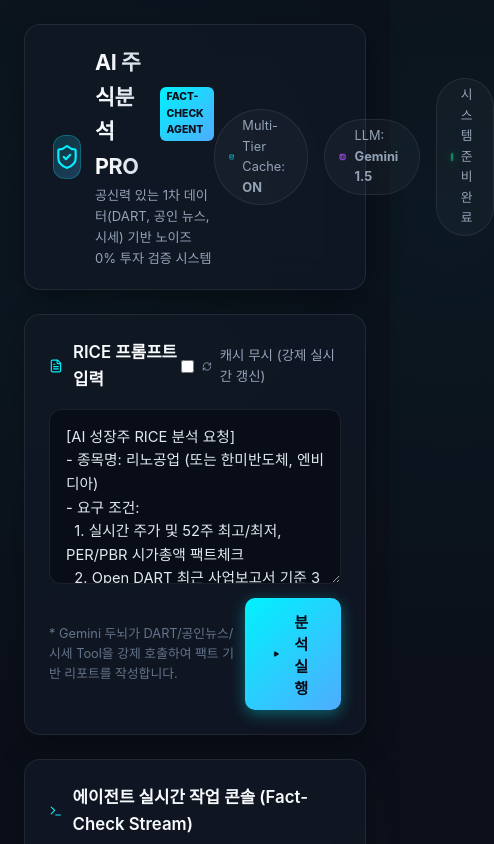
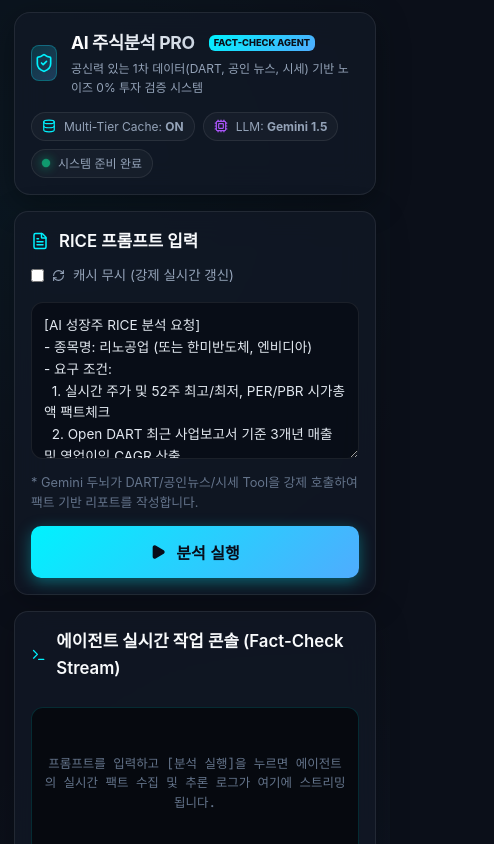
Before and after one commit to anyway102900-tech/ai-stock-pro, a React (Vite) app in the folder frontend/: page / in a window 390 px wide. Shown: the top 844 px of the page, 494 px wide, since content can reach past the window. Built offline with nearby package versions, Linux system fonts and the light colour scheme; a web font is replaced by a local one.

Commit message:
Optimize responsive layout for mobile and tablet devices

```diff
--- a/frontend/src/App.css
+++ b/frontend/src/App.css
@@ -464,3 +464,149 @@
   0% { background-position: 200% 0; }
   100% { background-position: -200% 0; }
 }
+
+/* Table Responsive Wrapper */
+.table-responsive {
+  width: 100%;
+  overflow-x: auto;
+  -webkit-overflow-scrolling: touch;
+  margin: 16px 0;
+  border-radius: 8px;
+  border: 1px solid rgba(255, 255, 255, 0.08);
+}
+
+.table-responsive table {
+  margin: 0;
+  min-width: 500px;
+}
+
+/* ==========================================================
+   📱 Mobile & Tablet Responsive Media Queries
+   ========================================================== */
+
+/* 태블릿 및 대형 모바일 (Max 768px) */
+@media (max-width: 768px) {
+  .dashboard-container {
+    padding: 12px 14px;
+    gap: 16px;
+  }
+
+  .dashboard-header {
+    flex-direction: column;
+    align-items: flex-start;
+    padding: 16px;
+    gap: 14px;
+  }
+
+  .header-status-panel {
+    width: 100%;
+    flex-wrap: wrap;
+    gap: 8px;
+    justify-content: flex-start;
+  }
+
+  .status-chip {
+    font-size: 0.75rem;
+    padding: 4px 10px;
+  }
+
+  .glass-card {
+    padding: 16px;
+    border-radius: 14px;
+  }
+
+  .card-header-bar {
+    flex-direction: column;
+    align-items: flex-start;
+    gap: 10px;
+  }
+
+  .prompt-controls {
+    flex-direction: column;
+    align-items: stretch;
+    gap: 12px;
+  }
+
+  .btn-primary {
+    width: 100%;
+    justify-content: center;
+    padding: 14px;
+    font-size: 1rem;
+  }
+
+  .console-body {
+    padding: 12px;
+    min-height: 160px;
+    max-height: 240px;
+    font-size: 0.78rem;
+  }
+
+  .log-entry {
+    gap: 6px;
+  }
+
+  .log-timestamp {
+    min-width: 56px;
+    font-size: 0.7rem;
+  }
+
+  .report-content {
+    padding: 16px;
+  }
+
+  .report-content h1 { font-size: 1.25rem; }
+  .report-content h2 { font-size: 1.1rem; }
+  .report-content h3 { font-size: 0.98rem; }
+
+  .source-item {
+    flex-direction: column;
+    align-items: flex-start;
+    gap: 4px;
+    padding-bottom: 8px;
+    border-bottom: 1px dashed rgba(255, 255, 255, 0.06);
+  }
+
+  .source-item:last-child {
+    border-bottom: none;
+    padding-bottom: 0;
+  }
+}
+
+/* 초소형 모바일 기기 (Max 480px) */
+@media (max-width: 480px) {
+  .brand-icon-wrapper {
+    width: 36px;
+    height: 36px;
+    border-radius: 8px;
+  }
+
+  .brand-icon-wrapper svg {
+    width: 20px;
+    height: 20px;
+  }
+
+  .brand-title {
+    font-size: 1.1rem;
+  }
+
+  .brand-badge {
+    font-size: 0.58rem;
+    padding: 1px 5px;
+  }
+
+  .brand-subtitle {
+    font-size: 0.75rem;
+  }
+
+  .prompt-textarea {
+    min-height: 120px;
+    padding: 12px;
+    font-size: 0.85rem;
+  }
+
+  .report-content th,
+  .report-content td {
+    padding: 8px 10px;
+    font-size: 0.78rem;
+  }
+}
--- a/frontend/src/components/Header.jsx
+++ b/frontend/src/components/Header.jsx
@@ -9,7 +9,7 @@
           <ShieldCheck size={26} />
         </div>
         <div>
-          <div style={{ display: 'flex', alignItems: 'center' }}>
+          <div style={{ display: 'flex', alignItems: 'center', flexWrap: 'wrap', gap: '6px' }}>
             <h1 className="brand-title">AI 주식분석 PRO</h1>
             <span className="brand-badge">FACT-CHECK AGENT</span>
           </div>
--- a/frontend/src/components/ReportViewer.jsx
+++ b/frontend/src/components/ReportViewer.jsx
@@ -41,6 +41,11 @@
             <ReactMarkdown
               remarkPlugins={[remarkGfm]}
               components={{
+                table: ({ node, ...props }) => (
+                  <div className="table-responsive">
+                    <table {...props} />
+                  </div>
+                ),
                 a: ({ node, ...props }) => (
                   <a {...props} target="_blank" rel="noopener noreferrer">
                     {props.children} <ExternalLink size={12} style={{ display: 'inline', verticalAlign: 'middle' }} />
```
